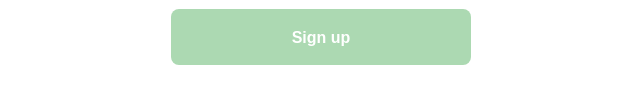
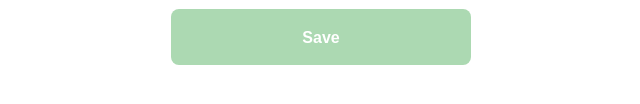
Before and after one commit to ManuelVoiden/FrontEndMot, a plain HTML site: page create_Account.html in a window 1280 px wide. Shown: the part 510-614 px from the top of the page, 319-959 px from the left. Drawn offline with Linux system fonts and the light colour scheme.

Commit message:
Changed button text to save

```diff
--- a/create_Account.html
+++ b/create_Account.html
@@ -25,7 +25,7 @@
         </form>
 
         <div class="save-button">
-            <button class="button-text">Sign up</button>
+            <button class="button-text">Save</button>
         </div>
 
     </div>
```
